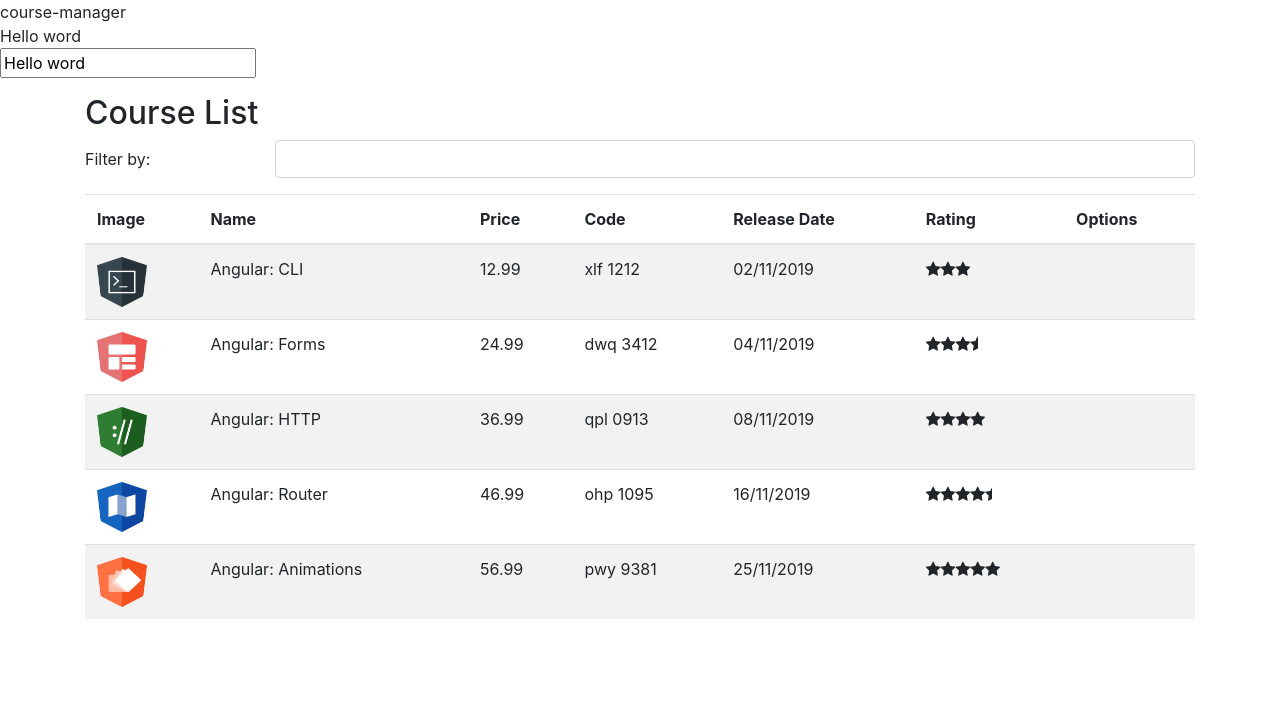
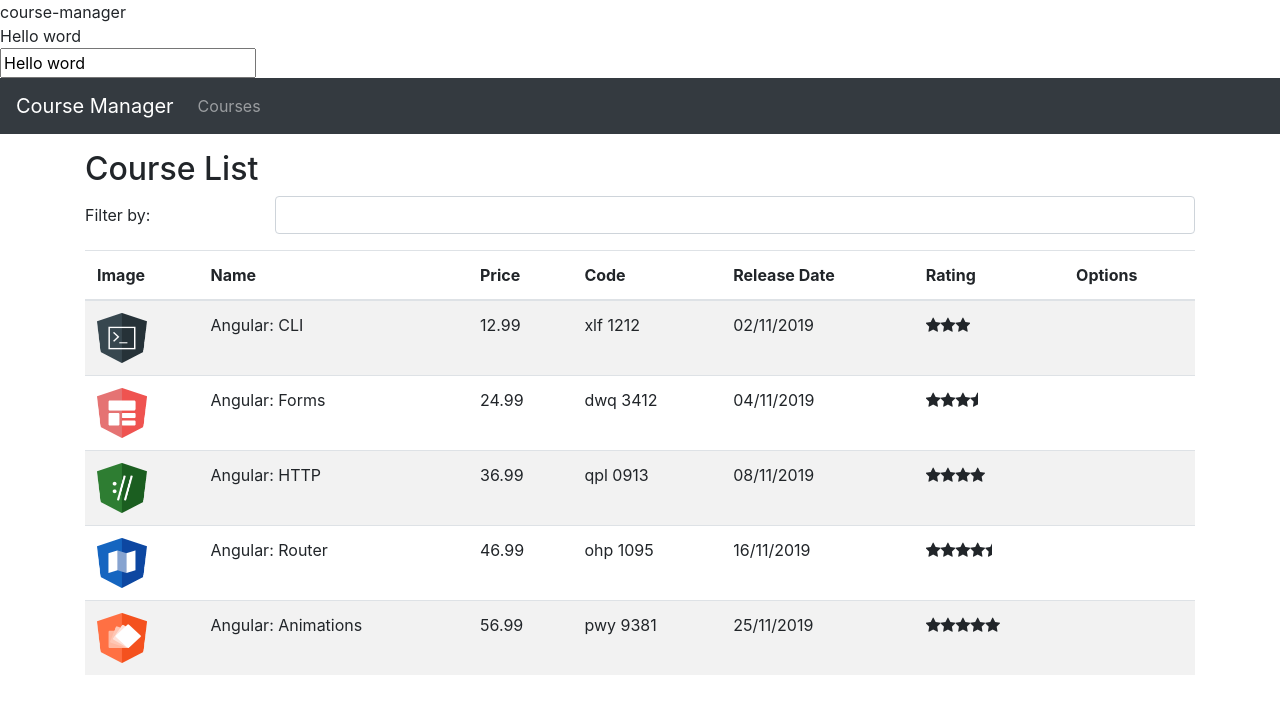
Before and after one commit to marciliorsilva/projeto-angular, an Angular app in the folder course-manager/: page /courses in a window 1280 px wide. Shown: the top 714 px of the page. Built offline with nearby package versions, Linux system fonts and the light colour scheme.

Commit message:
implementando rotas

```diff
--- a/course-manager/src/app/app.component.html
+++ b/course-manager/src/app/app.component.html
@@ -6,6 +6,7 @@
 
 <br/>
 <input [(ngModel)]="name" name="name">
+<app-nav-bar></app-nav-bar>
 <div class="container">
-    <app-course-list></app-course-list>
+    <router-outlet></router-outlet>
 </div>
--- a/course-manager/src/app/courses/course-list.component.ts
+++ b/course-manager/src/app/courses/course-list.component.ts
@@ -3,7 +3,6 @@ import { Course } from './course';
 import { CourseService } from './course.service';
 
 @Component({
-    selector: 'app-course-list',
     templateUrl: './course-list.component.html',
 })
 export class CourseListComponent implements OnInit{
--- /dev/null
+++ b/course-manager/src/app/error-404/error-404.component.html
@@ -0,0 +1 @@
+<h2>error 404</h2>
--- /dev/null
+++ b/course-manager/src/app/nav-bar/nav-bar.component.html
@@ -0,0 +1,15 @@
+<nav class="navbar navbar-expand-lg navbar-dark bg-dark">
+    <a href="#" class="navbar-brand">Course Manager</a>
+    <button class="navbar-toggler" type="button" data-toggle="collapse" data-target="#navbarSupportedContent"
+        aria-controls="navbarSupportedContent" aria-expanded="false" aria-label="Toggle navigation">
+        <span class="navbar-toggle-icon"></span>
+    </button>
+
+    <div class="collapse navbar-collapse" id="navbarSupportedContent">
+        <ul class="navbar-nav mr-auto">
+            <li class="nav-item">
+                <a href="#" routerLinkActive="active" class="nav-link">Courses</a>
+            </li>
+        </ul>
+    </div>
+</nav>
```
Also changed, not shown: course-manager/src/app/app.module.ts (+18 -1 lines), course-manager/src/app/error-404/error-404.component.ts (added, +8 -0 lines), course-manager/src/app/nav-bar/nav-bar.component.ts (added, +10 -0 lines).
